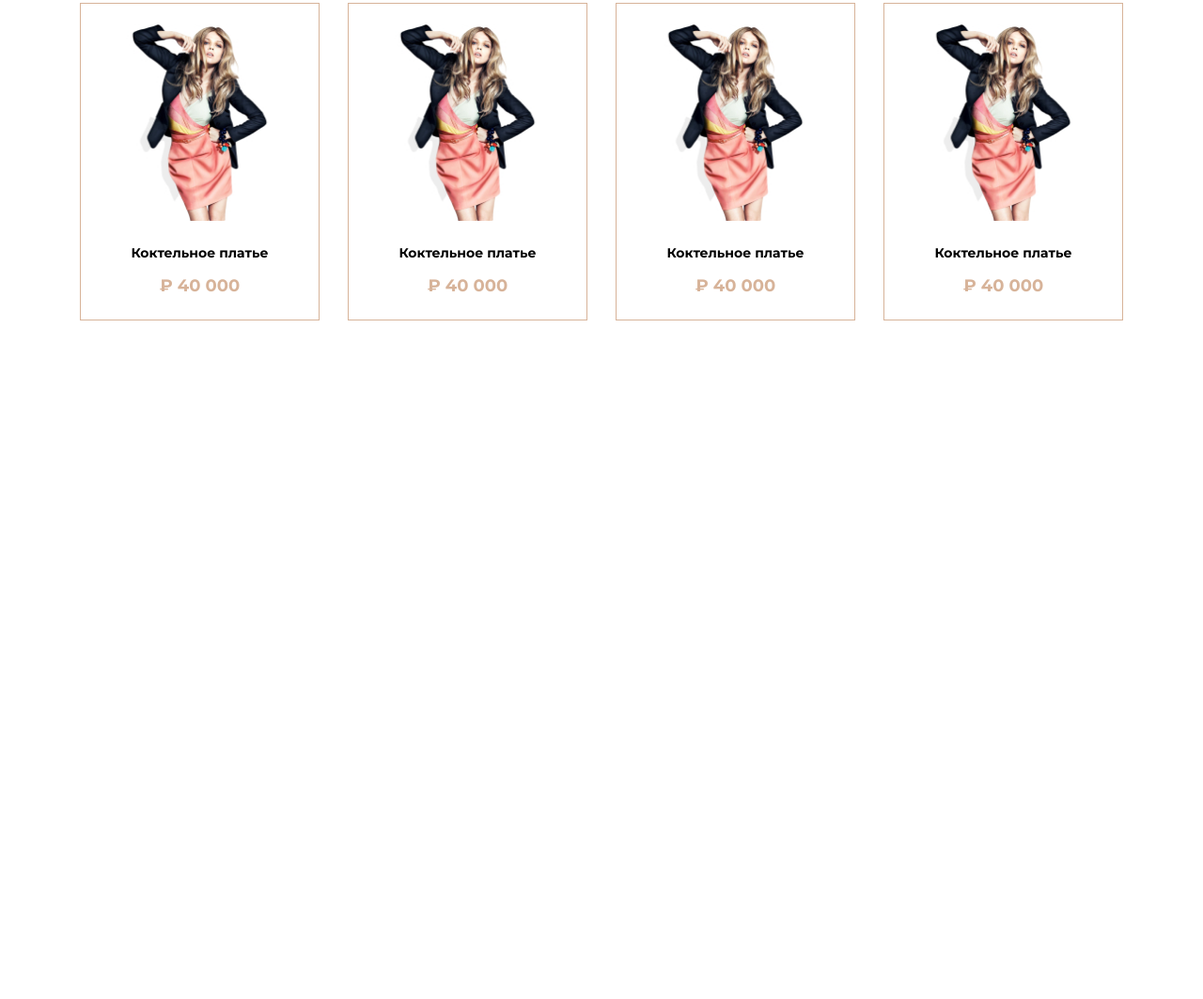
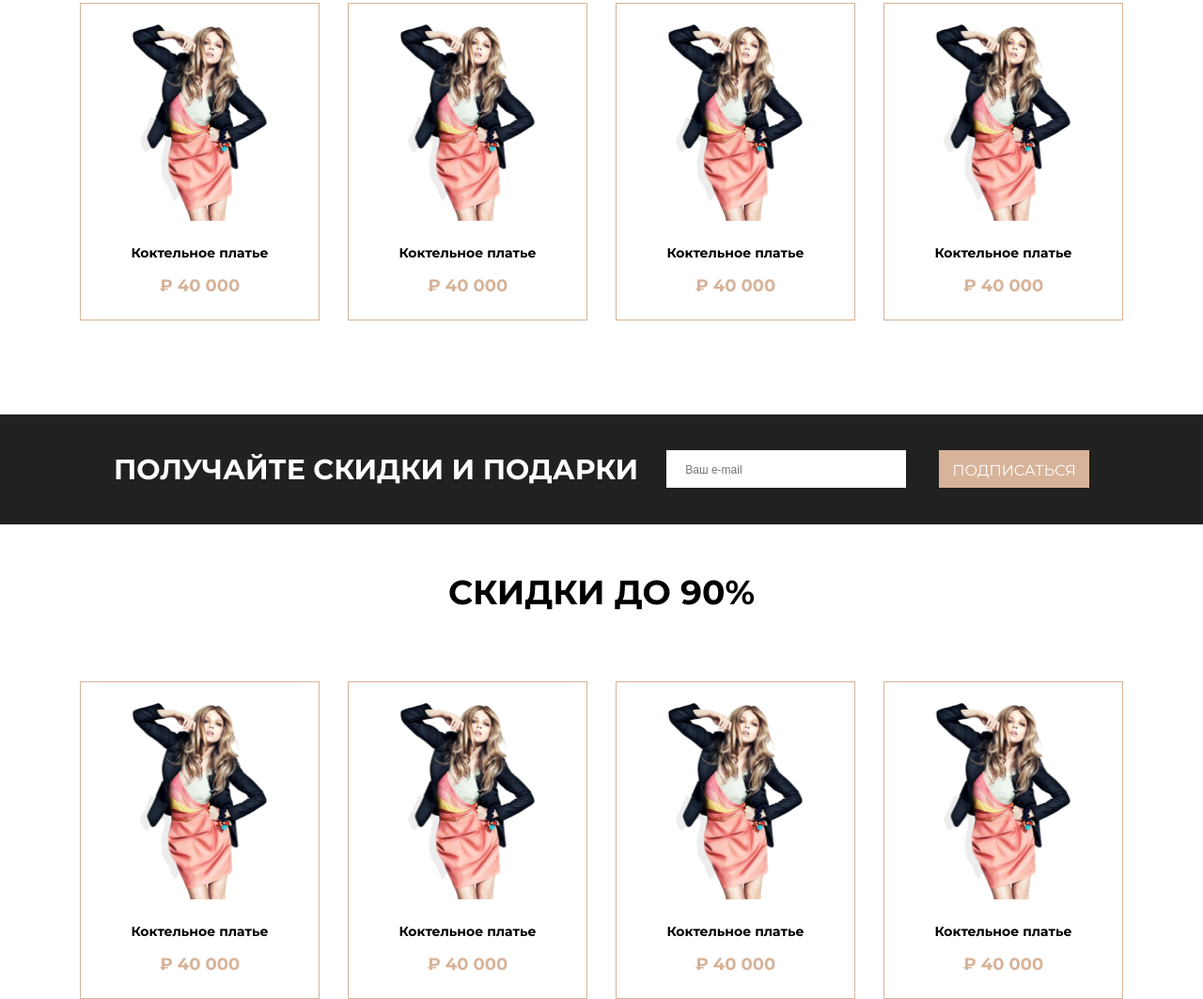
Before and after one commit to Josuke12/the-loop-web-shop, a website: page src/index.pug in a window 1280 px wide. Shown: the part 1097-2160 px from the top of the page at 94% size. Before the commit the page ends 1438 px from the top, so only its background shows below. Drawn offline with nearby package versions, Linux system fonts and the light colour scheme; files that its build step writes are made by us from their sources; files whose address does not match are found by name.

Commit message:
Вёрстка блока сепаратора и блока с акциями

```diff
--- a/src/index.pug
+++ b/src/index.pug
@@ -6,3 +6,5 @@ block content
 		include ./pug/components/separator-block.pug
 		include ./pug/components/collections-block.pug
 		include ./pug/components/new-models.pug
+		include ./pug/components/find-separator.pug
+		include ./pug/components/action-block.pug
--- /dev/null
+++ b/src/pug/components/action-block.pug
@@ -0,0 +1,11 @@
+- let repeatAgain = 1;
+
+section.models._container
+	h3 Скидки до 90%
+	.models__list
+		while repeatAgain <= 4
+			.models__item
+				img(src="img/model.jpg" alt="модель")
+				h4 Коктельное платье
+				p 40 000
+			- repeatAgain++;
--- /dev/null
+++ b/src/pug/components/find-separator.pug
@@ -0,0 +1,4 @@
+section.separator
+	h3 Получайте скидки и подарки
+	input(type="text", placeholder="Ваш e-mail")
+	a(href="#", class="button") Подписаться
--- a/src/scss/components/separator-block.scss
+++ b/src/scss/components/separator-block.scss
@@ -1,11 +1,38 @@
-.separator-block {
+.separator {
+	background: #212121;
+	color: #fff;
+	margin-top: 10rem;
+	display: flex;
+	align-items: center;
+	justify-content: center;
+	h3 {
+		font-size: 3rem;
+		text-transform: uppercase;
+		padding: 4rem 0;
+		margin-right: 3rem;
+	}
+
+	input {
+		width: 25.5rem;
+		height: 4rem;
+		font-size: 1.2rem;
+		color: #8D8D8D;
+		font-weight: 300;
+		padding: 1.3rem 1rem 1.2rem 2rem;
+	}
+	.button {
+		max-height: 4rem;
+		padding: 1.2rem 1.4rem;
+		margin-left: 3.5rem;
+	}
+
+	&-block {
 		background: #212121;
 		color: #fff;
 		display: flex;
 		align-items: center;
 		justify-content: center;
 		margin-top: 10rem;
-
 		&__text {
 			padding: 4rem;
 			text-align: center;
@@ -21,3 +48,18 @@
 			}
 		}
 	}
+}
+
+@media (max-width: 1048px) {
+	.separator {
+		flex-direction: column;
+		.button {
+			margin-left: 0;
+			margin-top: 2rem;
+		}
+		h3 {
+			margin-right: 0;
+			text-align: center;
+		}
+	}
+}
```
Also changed, not shown: index.html, style/style.css. Lines whose indentation alone changed are shown as unchanged.
